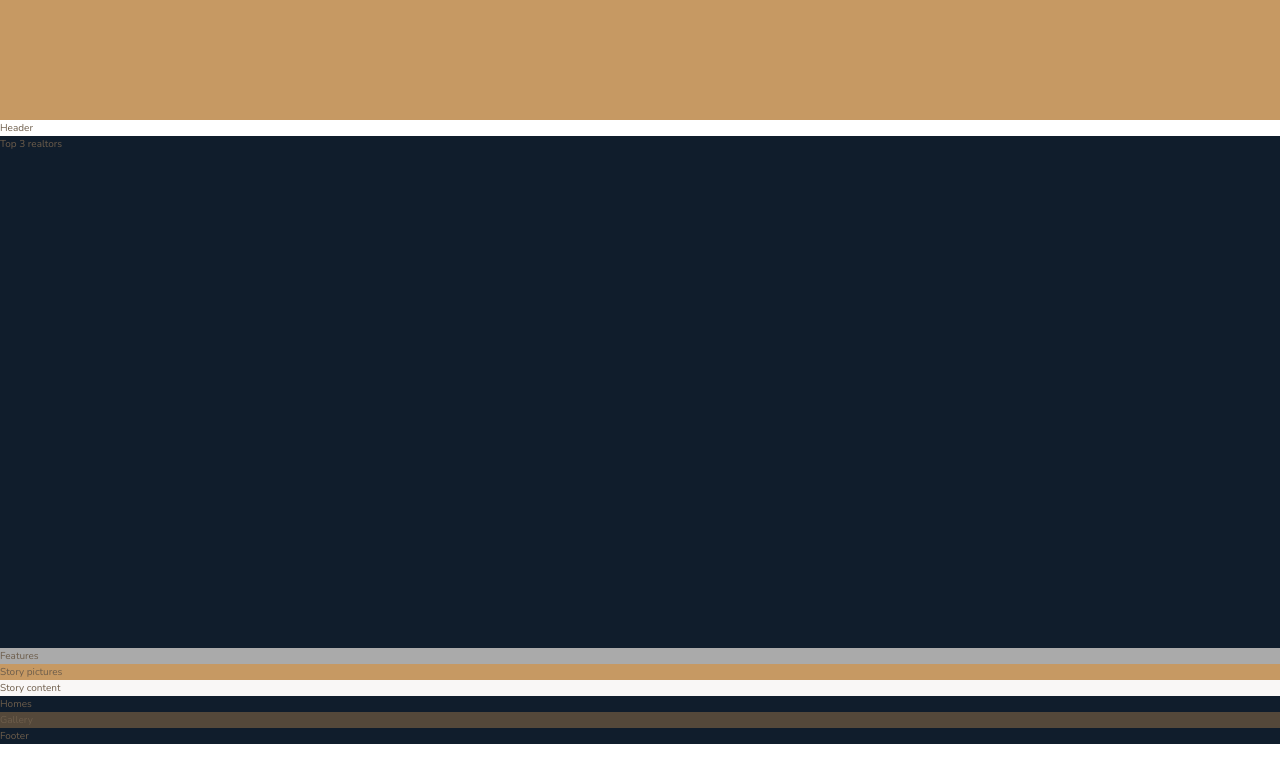
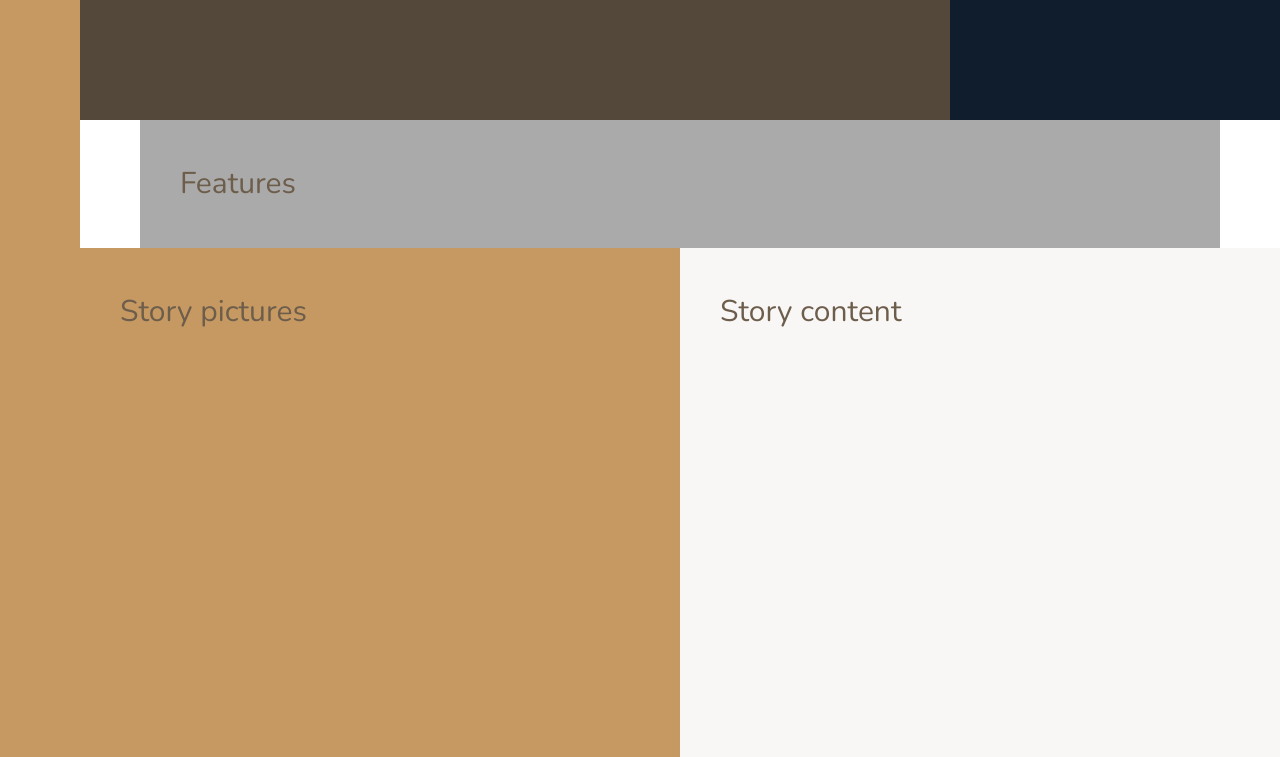
Before and after one commit to lawrencedovin/nexter, a website: page index.html in a window 1280 px wide. Shown: the part 520-1277 px from the top of the page. Drawn offline with nearby package versions, Linux system fonts and the light colour scheme.

Commit message:
Completed Overall Layout

```diff
--- a/sass/_base.scss
+++ b/sass/_base.scss
@@ -37,5 +37,12 @@ body {
 .container {
     display: grid;
     grid-template-rows: 80vh min-content 40vw repeat(3, min-content);
+    grid-template-columns: [sidebar-start] 8rem [sidebar-end full-start] minmax(6rem, 1fr) [center-start]
+    repeat(8, [col-start] minmax(min-content, 14rem) [col-end]) [center-end] minmax(6rem, 1fr) [full-end];
+    // 8rem for the sidebar, 8 columns each column between minimum content and 140px
 
+    & > * {
+        padding: 40px;
+        font-size: 3rem;
+    }
 }
--- a/sass/_features.scss
+++ b/sass/_features.scss
@@ -1,3 +1,4 @@
 .features {
     background-color: $color-grey-light-2;
+    grid-column: center-start / center-end;
 }
--- a/sass/_footer.scss
+++ b/sass/_footer.scss
@@ -1,3 +1,4 @@
 .footer {
     background-color: $color-secondary;
+    grid-column: full-start / full-end;
 }
--- a/sass/_gallery.scss
+++ b/sass/_gallery.scss
@@ -1,3 +1,4 @@
 .gallery {
     background-color: $color-grey-dark-1;
+    grid-column: full-start / full-end;
 }
--- a/sass/_header.scss
+++ b/sass/_header.scss
@@ -1,3 +1,4 @@
-.hearder {
+.header {
     background-color: $color-grey-dark-1;
+    grid-column: full-start / col-end 6;
 }
--- a/sass/_homes.scss
+++ b/sass/_homes.scss
@@ -1,3 +1,4 @@
 .homes {
     background-color: $color-secondary;
+    grid-column: center-start / center-end;
 }
--- a/sass/_realtors.scss
+++ b/sass/_realtors.scss
@@ -1,3 +1,4 @@
 .realtors {
     background-color: $color-secondary;
+    grid-column: col-start 7 / full-end;
 }
--- a/sass/_sidebar.scss
+++ b/sass/_sidebar.scss
@@ -1,3 +1,5 @@
 .sidebar {
     background-color: $color-primary;
+    grid-column: sidebar-start / sidebar-end;
+    grid-row: 1 / -1
 }
--- a/sass/_story.scss
+++ b/sass/_story.scss
@@ -1,9 +1,11 @@
 .story {
     &__pictures {
         background-color: $color-primary;
+        grid-column: full-start / col-end 4;
     }
 
     &__content {
         background-color: $color-grey-light-1;
+        grid-column: col-start 5 / full-end;
     }
 }
```
Also changed, not shown: css/style.css.
